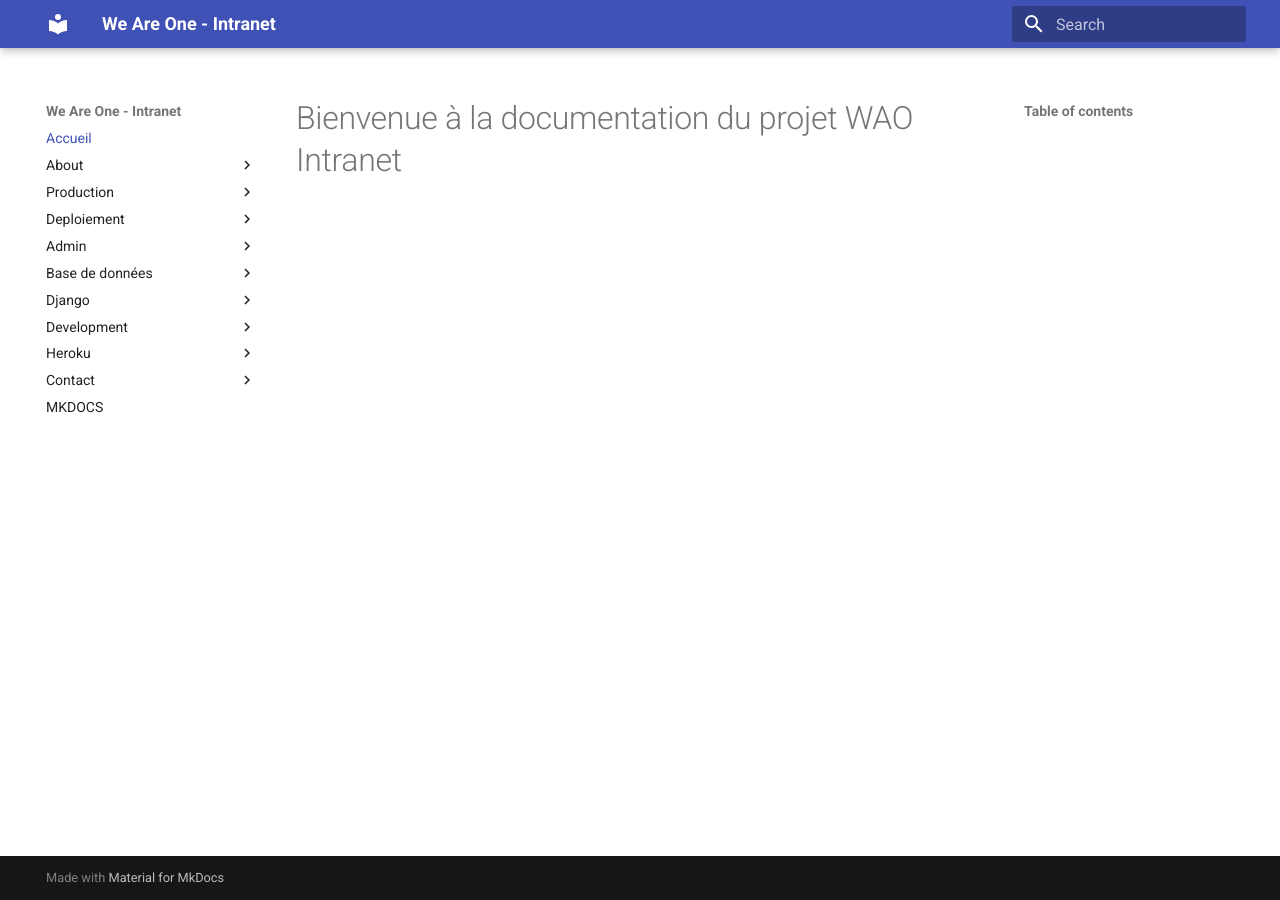
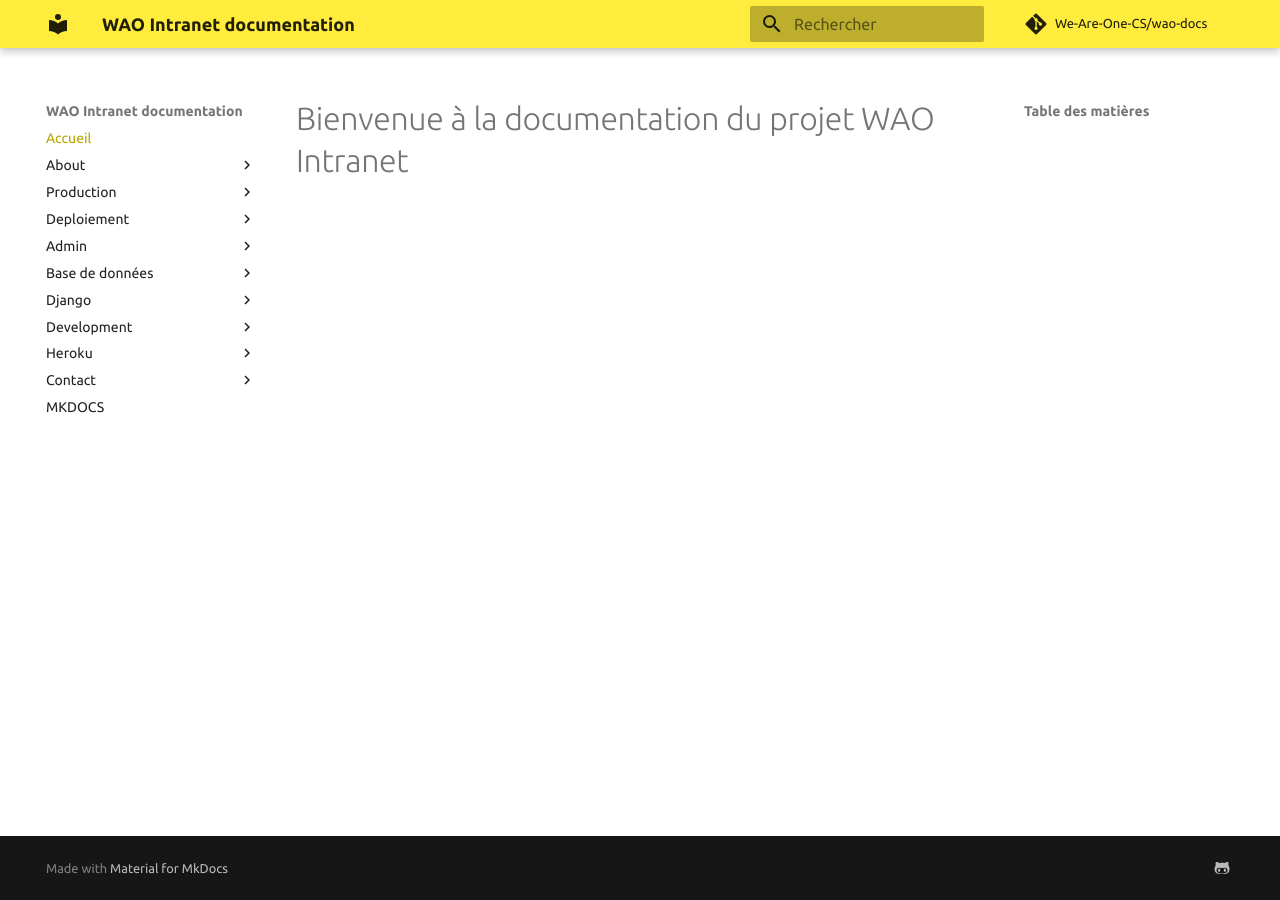
Before and after one commit to We-Are-One-CS/docs, an MkDocs documentation site: the page built from docs/index.md, in a window 1280 px wide. Built offline with MkDocs 1.6.1 and Material for MkDocs 9.7.7, drawn with Linux system fonts in a browser that asks for light colours; comment, search, counter and statistics services are not loaded.

```diff
--- a/mkdocs.yml
+++ b/mkdocs.yml
@@ -1,4 +1,5 @@
-site_name: We Are One - Intranet
+site_name: WAO Intranet documentation
+
 nav:
   - Accueil: index.md
   - About:
@@ -10,10 +11,10 @@ nav:
     - Production: production/production.md
     - Checklist de production: production/checklist.md
   - Deploiement:
-      - Comment deploier le site: deployment/deploy.md
-      - Maintenance du site: deployment/maintenance.md
-      - Server: deployment/server.md
-      - Gestion de possibles conflits: deployment/gestion-conflit.md
+    - Comment deploier le site: deployment/deploy.md
+    - Maintenance du site: deployment/maintenance.md
+    - Server: deployment/server.md
+    - Gestion de possibles conflits: deployment/gestion-conflit.md
   - Admin:
     - Pour l'admin: admin/admin.md
     - Comment utiliser le site admin: admin/how-to-use.md
@@ -23,8 +24,8 @@ nav:
     - PostgreSQL: database/postgres.md
     - SQL: database/queries.md
   - Django:
-      - Le framework: django/django.md
-      - Python: django/python.md
+    - Le framework: django/django.md
+    - Python: django/python.md
   - Development:
     - Outils de development: development/tools.md
     - Branch dev du site: development/dev.md
@@ -43,3 +44,25 @@ nav:
 
 theme:
   name: material
+  language: fr
+  palette:
+    primary: yellow
+    accent: indigo
+  font:
+    text: Ubuntu
+    code: Ubuntu Mono
+
+repo_name: We-Are-One-CS/wao-docs
+repo_url: https://github.com/We-Are-One-CS/wao-docs
+
+extra:
+  social:
+    - icon: fontawesome/brands/github-alt
+      link: https://github.com/We-Are-One-CS
+
+markdown_extensions:
+  - admonition
+  - codehilite:
+      guess_lang: false
+  - toc:
+      permalink: true
```
